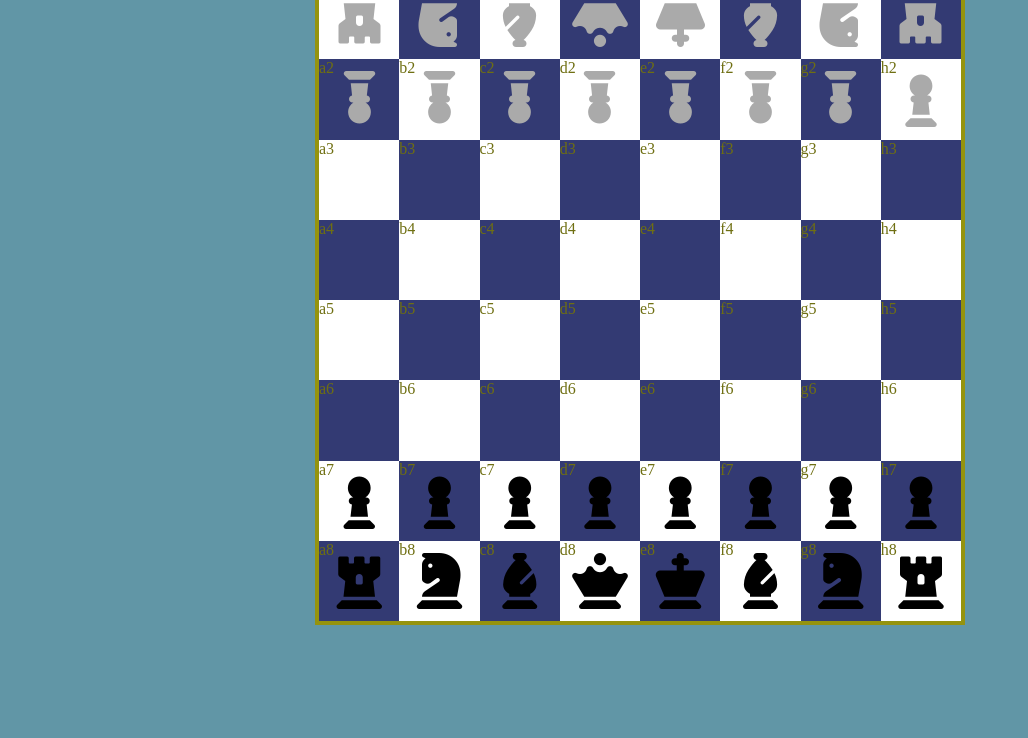
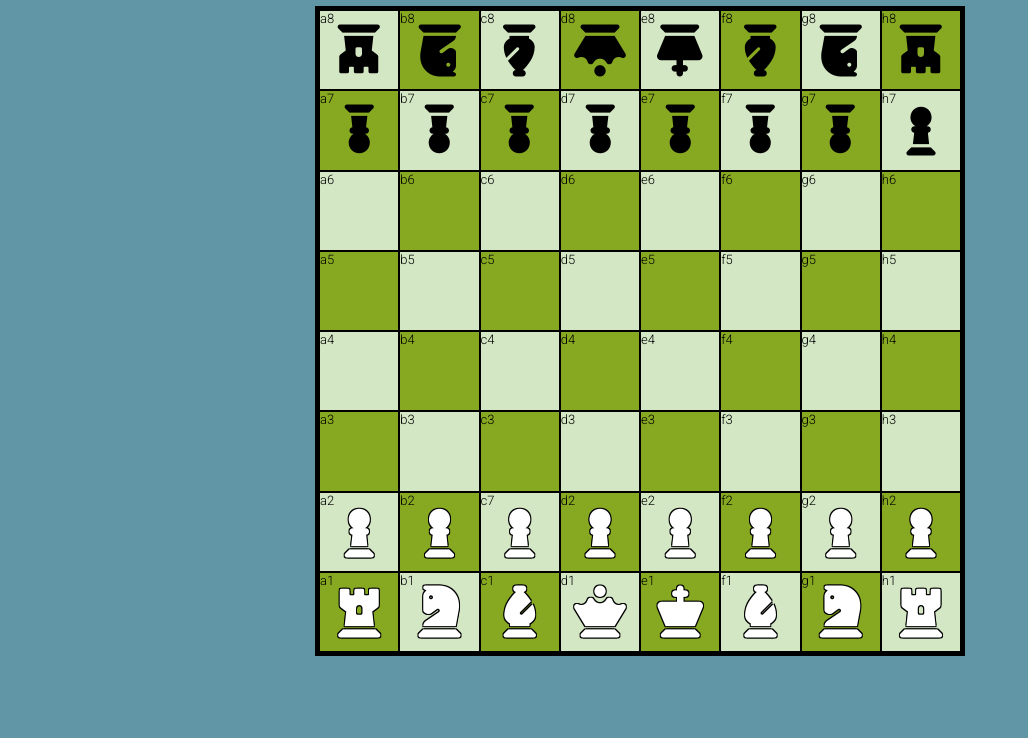
Before and after one commit to nikhildas273/build-chess, a plain HTML site: page index.html in a window 1280 px wide. Shown: the part 62-800 px from the top of the page, without its empty margins (0-1028 px from the left). Drawn offline with Linux system fonts and the light colour scheme.

Commit message:
added some more styling for better visuals

```diff
--- a/index.html
+++ b/index.html
@@ -11,172 +11,178 @@
       crossorigin="anonymous"
       referrerpolicy="no-referrer"
     />
+    <link rel="preconnect" href="https://fonts.googleapis.com" />
+    <link rel="preconnect" href="https://fonts.gstatic.com" crossorigin />
+    <link
+      href="https://fonts.googleapis.com/css2?family=Roboto:ital,wght@0,100;0,300;0,400;0,500;0,700;0,900;1,100;1,300;1,400;1,500;1,700;1,900&display=swap"
+      rel="stylesheet"
+    />
     <title>builD cHess</title>
   </head>
   <body>
     <h1 class="heading">Welcome to a 24 hour chess game.</h1>
 
     <div class="chess-board b">
-      <div id="a1" class="white sq">
-        <i class="fa-solid fa-chess-rook fa-flip-both white-piece"></i>
+      <div id="a8" class="white sq">
+        <i class="fa-solid fa-chess-rook fa-flip-both black-piece"></i>
+        <p class="box-text">a8</p>
+      </div>
+      <div id="a7" class="black sq">
+        <i class="fa-solid fa-chess-pawn fa-flip-both black-piece"></i>
+        <p class="box-text">a7</p>
+      </div>
+      <div id="a6" class="white sq"><p class="box-text">a6</p></div>
+      <div id="a5" class="black sq"><p class="box-text">a5</p></div>
+      <div id="a4" class="white sq"><p class="box-text">a4</p></div>
+      <div id="a3" class="black sq"><p class="box-text">a3</p></div>
+      <div id="a2" class="white sq">
+        <i class="fa-solid fa-chess-pawn white-piece outline"></i>
+        <p class="box-text">a2</p>
+      </div>
+      <div id="a1" class="black sq">
+        <i class="fa-solid fa-chess-rook white-piece outline"></i>
         <p class="box-text">a1</p>
       </div>
-      <div id="a2" class="black sq">
-        <i class="fa-solid fa-chess-pawn fa-flip-both white-piece"></i>
-        <p class="box-text">a2</p>
+      <div id="b8" class="black sq">
+        <i class="fa-solid fa-chess-knight fa-flip-both black-piece"></i>
+        <p class="box-text">b8</p>
       </div>
-      <div id="a3" class="white sq"><p class="box-text">a3</p></div>
-      <div id="a4" class="black sq"><p class="box-text">a4</p></div>
-      <div id="a5" class="white sq"><p class="box-text">a5</p></div>
-      <div id="a6" class="black sq"><p class="box-text">a6</p></div>
-      <div id="a7" class="white sq">
-        <i class="fa-solid fa-chess-pawn black-piece"></i>
-        <p class="box-text">a7</p>
+      <div id="b7" class="white sq">
+        <i class="fa-solid fa-chess-pawn fa-flip-both black-piece"></i>
+        <p class="box-text">b7</p>
       </div>
-      <div id="a8" class="black sq">
-        <i class="fa-solid fa-chess-rook black-piece"></i>
-        <p class="box-text">a8</p>
+      <div id="b6" class="black sq"><p class="box-text">b6</p></div>
+      <div id="b5" class="white sq"><p class="box-text">b5</p></div>
+      <div id="b4" class="black sq"><p class="box-text">b4</p></div>
+      <div id="b3" class="white sq"><p class="box-text">b3</p></div>
+      <div id="b2" class="black sq">
+        <i class="fa-solid fa-chess-pawn white-piece outline"></i>
+        <p class="box-text">b2</p>
       </div>
-      <div id="b1" class="black sq">
-        <i class="fa-solid fa-chess-knight fa-flip-both white-piece"></i>
+      <div id="b1" class="white sq">
+        <i class="fas fa-chess-knight white-piece outline"></i>
         <p class="box-text">b1</p>
       </div>
-      <div id="b2" class="white sq">
-        <i class="fa-solid fa-chess-pawn fa-flip-both white-piece"></i>
-        <p class="box-text">b2</p>
+      <div id="c8" class="white sq">
+        <i class="fa-solid fa-chess-bishop fa-flip-both black-piece"></i>
+        <p class="box-text">c8</p>
       </div>
-      <div id="b3" class="black sq"><p class="box-text">b3</p></div>
-      <div id="b4" class="white sq"><p class="box-text">b4</p></div>
-      <div id="b5" class="black sq"><p class="box-text">b5</p></div>
-      <div id="b6" class="white sq"><p class="box-text">b6</p></div>
-      <div id="b7" class="black sq">
-        <i class="fa-solid fa-chess-pawn black-piece"></i>
-        <p class="box-text">b7</p>
+      <div id="c7" class="black sq">
+        <i class="fa-solid fa-chess-pawn fa-flip-both black-piece"></i>
+        <p class="box-text">c7</p>
       </div>
-      <div id="b8" class="white sq">
-        <i class="fas fa-chess-knight black-piece"></i>
-        <p class="box-text">b8</p>
+      <div id="c6" class="white sq"><p class="box-text">c6</p></div>
+      <div id="c5" class="black sq"><p class="box-text">c5</p></div>
+      <div id="c4" class="white sq"><p class="box-text">c4</p></div>
+      <div id="c3" class="black sq"><p class="box-text">c3</p></div>
+      <div id="c7" class="white sq">
+        <i class="fa-solid fa-chess-pawn white-piece outline"></i>
+        <p class="box-text">c7</p>
       </div>
-      <div id="c1" class="white sq">
-        <i class="fa-solid fa-chess-bishop fa-flip-both white-piece"></i>
+      <div id="c1" class="black sq">
+        <i class="fa-solid fa-chess-bishop white-piece outline"></i>
         <p class="box-text">c1</p>
       </div>
-      <div id="c2" class="black sq">
-        <i class="fa-solid fa-chess-pawn fa-flip-both white-piece"></i>
-        <p class="box-text">c2</p>
+      <div id="d8" class="black sq">
+        <i class="fa-solid fa-chess-queen fa-flip-both black-piece"></i>
+        <p class="box-text">d8</p>
       </div>
-      <div id="c3" class="white sq"><p class="box-text">c3</p></div>
-      <div id="c4" class="black sq"><p class="box-text">c4</p></div>
-      <div id="c5" class="white sq"><p class="box-text">c5</p></div>
-      <div id="c6" class="black sq"><p class="box-text">c6</p></div>
-      <div id="c7" class="white sq">
-        <i class="fa-solid fa-chess-pawn black-piece"></i>
-        <p class="box-text">c7</p>
+      <div id="d7" class="white sq">
+        <i class="fa-solid fa-chess-pawn fa-flip-both black-piece"></i>
+        <p class="box-text">d7</p>
       </div>
-      <div id="c8" class="black sq">
-        <i class="fa-solid fa-chess-bishop black-piece"></i>
-        <p class="box-text">c8</p>
+      <div id="d6" class="black sq"><p class="box-text">d6</p></div>
+      <div id="d5" class="white sq"><p class="box-text">d5</p></div>
+      <div id="d4" class="black sq"><p class="box-text">d4</p></div>
+      <div id="d3" class="white sq"><p class="box-text">d3</p></div>
+      <div id="d2" class="black sq">
+        <i class="fa-solid fa-chess-pawn white-piece outline"></i>
+        <p class="box-text">d2</p>
       </div>
-      <div id="d1" class="black sq">
-        <i class="fa-solid fa-chess-queen fa-flip-both white-piece"></i>
+      <div id="d1" class="white sq">
+        <i class="fas fa-chess-queen white-piece outline"></i>
         <p class="box-text">d1</p>
       </div>
-      <div id="d2" class="white sq">
-        <i class="fa-solid fa-chess-pawn fa-flip-both white-piece"></i>
-        <p class="box-text">d2</p>
+      <div id="e8" class="white sq">
+        <i class="fas fa-chess-king fa-flip-both black-piece"></i>
+        <p class="box-text">e8</p>
       </div>
-      <div id="d3" class="black sq"><p class="box-text">d3</p></div>
-      <div id="d4" class="white sq"><p class="box-text">d4</p></div>
-      <div id="d5" class="black sq"><p class="box-text">d5</p></div>
-      <div id="d6" class="white sq"><p class="box-text">d6</p></div>
-      <div id="d7" class="black sq">
-        <i class="fa-solid fa-chess-pawn black-piece"></i>
-        <p class="box-text">d7</p>
+      <div id="e7" class="black sq">
+        <i class="fa-solid fa-chess-pawn fa-flip-both black-piece"></i>
+        <p class="box-text">e7</p>
       </div>
-      <div id="d8" class="white sq">
-        <i class="fas fa-chess-queen black-piece"></i>
-        <p class="box-text">d8</p>
+      <div id="e6" class="white sq"><p class="box-text">e6</p></div>
+      <div id="e5" class="black sq"><p class="box-text">e5</p></div>
+      <div id="e4" class="white sq"><p class="box-text">e4</p></div>
+      <div id="e3" class="black sq"><p class="box-text">e3</p></div>
+      <div id="e2" class="white sq">
+        <i class="fa-solid fa-chess-pawn white-piece outline"></i>
+        <p class="box-text">e2</p>
       </div>
-      <div id="e1" class="white sq">
-        <i class="fas fa-chess-king fa-flip-both white-piece"></i>
+      <div id="e1" class="black sq">
+        <i class="fas fa-chess-king white-piece outline"></i>
         <p class="box-text">e1</p>
       </div>
-      <div id="e2" class="black sq">
-        <i class="fa-solid fa-chess-pawn fa-flip-both white-piece"></i>
-        <p class="box-text">e2</p>
+      <div id="f8" class="black sq">
+        <i class="fa-solid fa-chess-bishop fa-flip-both black-piece"></i>
+        <p class="box-text">f8</p>
       </div>
-      <div id="e3" class="white sq"><p class="box-text">e3</p></div>
-      <div id="e4" class="black sq"><p class="box-text">e4</p></div>
-      <div id="e5" class="white sq"><p class="box-text">e5</p></div>
-      <div id="e6" class="black sq"><p class="box-text">e6</p></div>
-      <div id="e7" class="white sq">
-        <i class="fa-solid fa-chess-pawn black-piece"></i>
-        <p class="box-text">e7</p>
+      <div id="f7" class="white sq">
+        <i class="fa-solid fa-chess-pawn fa-flip-both black-piece"></i>
+
+        <p class="box-text">f7</p>
       </div>
-      <div id="e8" class="black sq">
-        <i class="fas fa-chess-king black-piece"></i>
-        <p class="box-text">e8</p>
+      <div id="f6" class="black sq"><p class="box-text">f6</p></div>
+      <div id="f5" class="white sq"><p class="box-text">f5</p></div>
+      <div id="f4" class="black sq"><p class="box-text">f4</p></div>
+      <div id="f3" class="white sq"><p class="box-text">f3</p></div>
+      <div id="f2" class="black sq">
+        <i class="fa-solid fa-chess-pawn white-piece outline"></i>
+        <p class="box-text">f2</p>
       </div>
-      <div id="f1" class="black sq">
-        <i class="fa-solid fa-chess-bishop fa-flip-both white-piece"></i>
+      <div id="f1" class="white sq">
+        <i class="fa-solid fa-chess-bishop white-piece outline"></i>
         <p class="box-text">f1</p>
       </div>
-      <div id="f2" class="white sq">
-        <i class="fa-solid fa-chess-pawn fa-flip-both white-piece"></i>
-
-        <p class="box-text">f2</p>
+      <div id="g8" class="white sq">
+        <i class="fa-solid fa-chess-knight fa-flip-both black-piece"></i>
+        <p class="box-text">g8</p>
       </div>
-      <div id="f3" class="black sq"><p class="box-text">f3</p></div>
-      <div id="f4" class="white sq"><p class="box-text">f4</p></div>
-      <div id="f5" class="black sq"><p class="box-text">f5</p></div>
-      <div id="f6" class="white sq"><p class="box-text">f6</p></div>
-      <div id="f7" class="black sq">
-        <i class="fa-solid fa-chess-pawn black-piece"></i>
-        <p class="box-text">f7</p>
+      <div id="g7" class="black sq">
+        <i class="fa-solid fa-chess-pawn fa-flip-both black-piece"></i>
+        <p class="box-text">g7</p>
       </div>
-      <div id="f8" class="white sq">
-        <i class="fa-solid fa-chess-bishop black-piece"></i>
-        <p class="box-text">f8</p>
+      <div id="g6" class="white sq"><p class="box-text">g6</p></div>
+      <div id="g5" class="black sq"><p class="box-text">g5</p></div>
+      <div id="g4" class="white sq"><p class="box-text">g4</p></div>
+      <div id="g3" class="black sq"><p class="box-text">g3</p></div>
+      <div id="g2" class="white sq">
+        <i class="fa-solid fa-chess-pawn white-piece outline"></i>
+        <p class="box-text">g2</p>
       </div>
-      <div id="g1" class="white sq">
-        <i class="fa-solid fa-chess-knight fa-flip-both white-piece"></i>
+      <div id="g1" class="black sq">
+        <i class="fas fa-chess-knight white-piece outline"></i>
         <p class="box-text">g1</p>
       </div>
-      <div id="g2" class="black sq">
-        <i class="fa-solid fa-chess-pawn fa-flip-both white-piece"></i>
-        <p class="box-text">g2</p>
+      <div id="h8" class="black sq">
+        <i class="fa-solid fa-chess-rook fa-flip-both black-piece"></i>
+        <p class="box-text">h8</p>
       </div>
-      <div id="g3" class="white sq"><p class="box-text">g3</p></div>
-      <div id="g4" class="black sq"><p class="box-text">g4</p></div>
-      <div id="g5" class="white sq"><p class="box-text">g5</p></div>
-      <div id="g6" class="black sq"><p class="box-text">g6</p></div>
-      <div id="g7" class="white sq">
-        <i class="fa-solid fa-chess-pawn black-piece"></i>
-        <p class="box-text">g7</p>
-      </div>
-      <div id="g8" class="black sq">
-        <i class="fas fa-chess-knight black-piece"></i>
-        <p class="box-text">g8</p>
-      </div>
-      <div id="h1" class="black sq">
-        <i class="fa-solid fa-chess-rook fa-flip-both white-piece"></i>
-        <p class="box-text">h1</p>
-      </div>
-      <div id="h2" class="white sq">
-        <i class="fa-solid fa-chess-pawn c white-piece"></i>
-        <p class="box-text">h2</p>
-      </div>
-      <div id="h3" class="black sq"><p class="box-text">h3</p></div>
-      <div id="h4" class="white sq"><p class="box-text">h4</p></div>
-      <div id="h5" class="black sq"><p class="box-text">h5</p></div>
-      <div id="h6" class="white sq"><p class="box-text">h6</p></div>
-      <div id="h7" class="black sq">
+      <div id="h7" class="white sq">
         <i class="fa-solid fa-chess-pawn black-piece"></i>
         <p class="box-text">h7</p>
       </div>
-      <div id="h8" class="white sq">
-        <i class="fa-solid fa-chess-rook black-piece"></i>
-        <p class="box-text">h8</p>
+      <div id="h6" class="black sq"><p class="box-text">h6</p></div>
+      <div id="h5" class="white sq"><p class="box-text">h5</p></div>
+      <div id="h4" class="black sq"><p class="box-text">h4</p></div>
+      <div id="h3" class="white sq"><p class="box-text">h3</p></div>
+      <div id="h2" class="black sq">
+        <i class="fa-solid fa-chess-pawn white-piece outline"></i>
+        <p class="box-text">h2</p>
+      </div>
+      <div id="h1" class="white sq">
+        <i class="fa-solid fa-chess-rook white-piece outline"></i>
+        <p class="box-text">h1</p>
       </div>
     </div>
   </body>
--- a/style.css
+++ b/style.css
@@ -3,9 +3,17 @@
   padding: 0;
   box-sizing: border-box;
   background-color: #6196a6;
+  font-family: "Roboto", "sans-sarif";
+  font-weight: 300;
 }
 .b {
-  border: 4px solid rgb(149, 147, 14);
+  /* border: 4px solid rgb(149, 147, 14); */
+  border: 4px solid black;
+}
+.heading {
+  margin: auto;
+  text-align: center;
+  padding-bottom: 30px;
 }
 .chess-board {
   margin: auto;
@@ -14,7 +22,8 @@
   display: flex;
   flex-direction: column;
   flex-wrap: wrap;
-  color: rgb(111, 111, 18);
+  color: black;
+  font-size: small;
 }
 
 .sq {
@@ -24,6 +33,7 @@
   justify-content: center;
   align-items: center;
   position: relative;
+  border: 1.5px solid black;
 }
 .box-text {
   top: 0;
@@ -34,21 +44,41 @@
 
 .white-piece {
   background-color: transparent;
-  color: #aaa;
-  font-size: 3.5rem;
+  color: white;
+  font-size: 4em;
 }
 .black-piece {
   background-color: transparent;
   color: black;
-  font-size: 3.5rem;
+  font-size: 4em;
 }
 .black {
-  background-color: #333a73;
+  background-color: #87a922;
 }
 
 .white {
-  background-color: white;
+  background-color: #d4e7c5;
 }
+
+.outline {
+  text-shadow: -1px -1px 0 #000, 1px -1px 0 #000, -1px 1px 0 #000,
+    1px 1px 0 #000;
+}
+
 /* #a1 {
   background-color: blue;
 } */
+
+@media (max-width: 670px) {
+  /* … */
+  .chess-board {
+    width: 470px;
+    height: 470px;
+  }
+  .white-piece {
+    font-size: 2.5em;
+  }
+  .black-piece {
+    font-size: 2.5em;
+  }
+}
```
